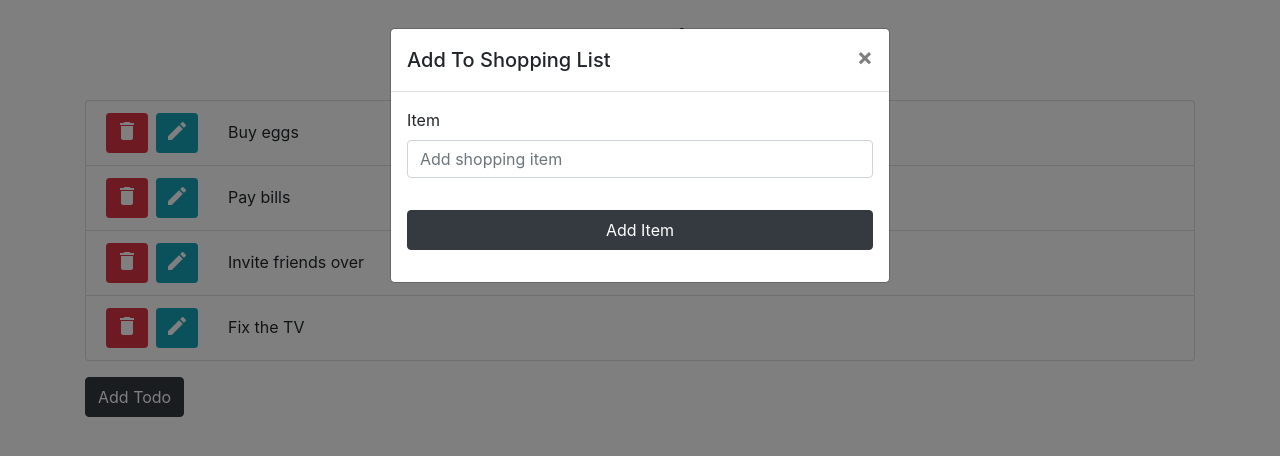
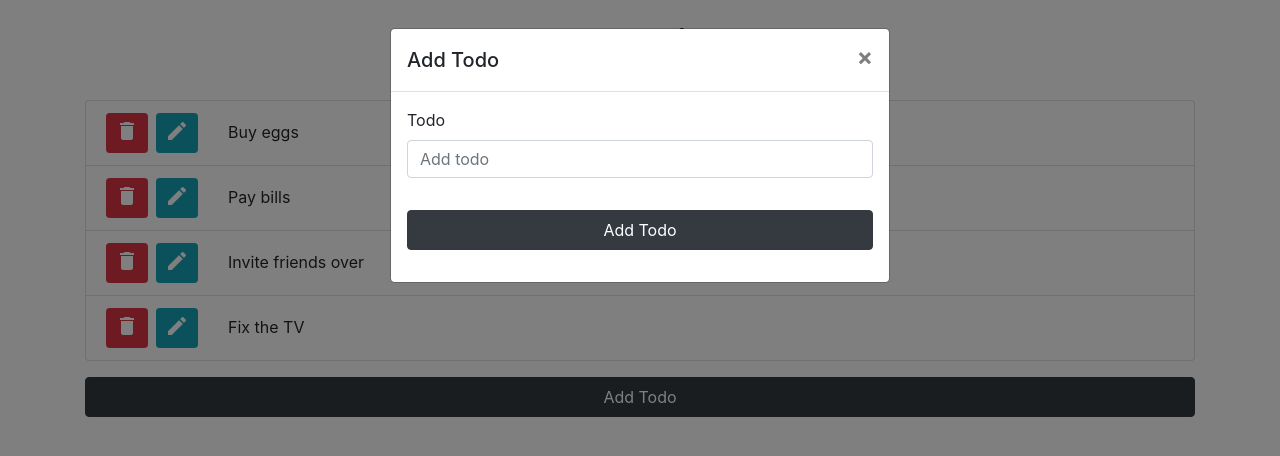
Before and after one commit to Lundbergarn/TodoProject, a React (Create React App) app: page / in a window 1280 px wide. Both pictures are taken after a click on the button "Add Todo". Shown: the top 456 px of the page. Built offline with nearby package versions, Linux system fonts and the light colour scheme.

Commit message:
changedinput modal

```diff
--- a/src/components/ItemModal.js
+++ b/src/components/ItemModal.js
@@ -33,7 +33,7 @@ const ItemModal = (props) => {
     <div>
       <Button
         color="dark"
-        style={{ marginBottom: '2rem' }}
+        style={{ marginBottom: '2rem', width: "100%" }}
         onClick={toggle}
       >Add Todo</Button>
 
@@ -41,23 +41,23 @@ const ItemModal = (props) => {
         isOpen={modal}
         toggle={toggle}
       >
-        <ModalHeader toggle={toggle}>Add To Shopping List</ModalHeader>
+        <ModalHeader toggle={toggle}>Add Todo</ModalHeader>
         <ModalBody>
           <Form onSubmit={onSubmit}>
             <FormGroup>
-              <Label for="item">Item</Label>
+              <Label for="todo">Todo</Label>
               <Input
-                type="text"
+                type="todo"
                 name="name"
-                id="item"
-                placeholder="Add shopping item"
+                id="todo"
+                placeholder="Add todo"
                 onChange={onChange}
               ></Input>
               <Button
                 color="dark"
                 style={{ marginTop: '2rem' }}
                 block
-              >Add Item</Button>
+              >Add Todo</Button>
             </FormGroup>
           </Form>
         </ModalBody>
```
Also changed, not shown: src/components/TodoList.js (line endings or trailing spaces).
